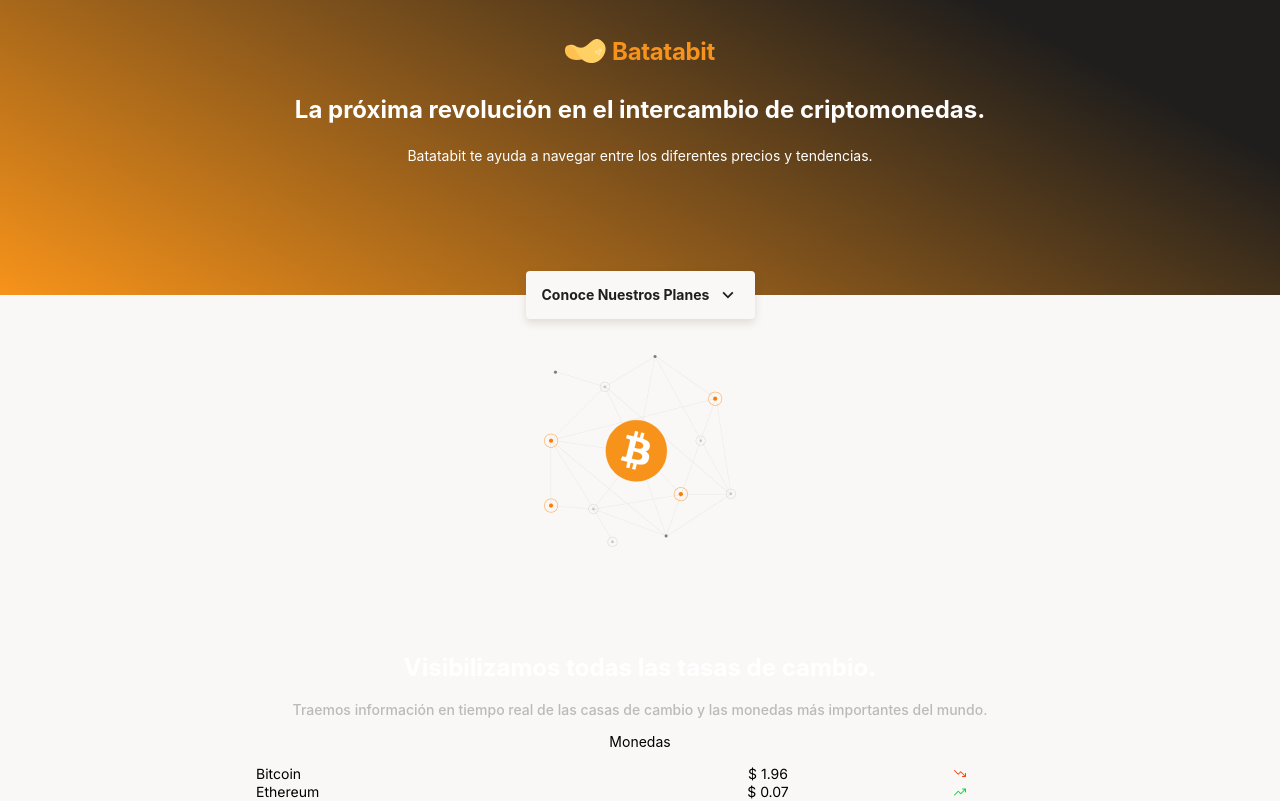
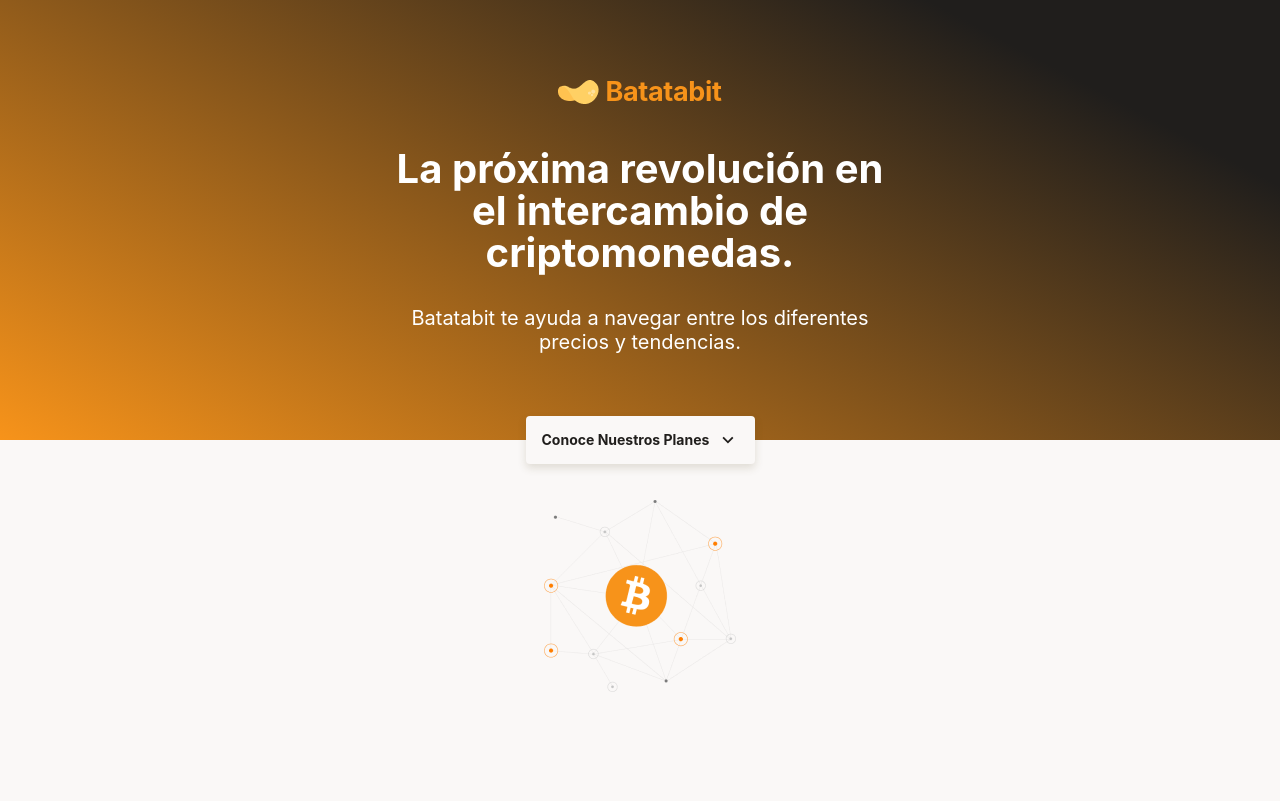
Before and after one commit to LAlejoSabogal/ReactFirstMobile, a React (Create React App) app: page / in a window 1280 px wide. Shown: the top 801 px of the page. Built offline with nearby package versions, Linux system fonts and the light colour scheme.

Commit message:
:art: Add Header media queries

```diff
--- a/src/components/header/HeaderContent.js
+++ b/src/components/header/HeaderContent.js
@@ -11,16 +11,18 @@
 const HeaderContent = () => {
     return (
         <header className="headerContent">
-            <div className="branch">
+            <div className="headerContent__branch">
                 <div>
-                    <img src={Batatabit} alt="Batatabit Logo" className="imgBranch" />
+                    <img src={Batatabit} alt="Batatabit Logo" className="headerContent__imgBranch" />
                 </div>
                 <div>
                     {TEXT.branch.nameBranch}
                 </div>
             </div>
-            <h1>{TEXT.headerContent.title}</h1>
-            <p>{TEXT.headerContent.subtitle}</p>
+            <div className="headerContent__text">
+                <h1>{TEXT.headerContent.title}</h1>
+                <p className="headerContent__subtitle">{TEXT.headerContent.subtitle}</p>
+            </div>
             <div className="buttonHeader">
                 <div>
                     {TEXT.headerContent.buttonText}
--- a/src/components/header/HeaderStyle.css
+++ b/src/components/header/HeaderStyle.css
@@ -3,28 +3,32 @@
     height: 295px;
     background: linear-gradient(207.8deg, #201E1C 16.69%, #F7931A 100%);
     color: var(--LightColor);
-    padding-right: 1.6rem;
-    padding-left: 1.6rem;
+    padding: 0 1.6rem;
+    font-weight: bold;
 }
-.branch{
+.headerContent__branch{
     padding-top: 39px;
     display: flex;
     justify-content: center;
     align-items: center;
     color: var(--PrimaryColor);
     font-size: 2.4rem;
-    font-weight: bold;
     letter-spacing: -0.035rem;
 }
-.imgBranch{
+.headerContent__imgBranch{
     padding-right: 0.6rem;
+}
+.headerContent__text{
+    margin: 0 auto;
 }
 h1{
     font-size: 2.4rem;
     line-height: 2.6rem;
-    font-weight: bold;
-    margin-top: 3.3rem;
-    margin-bottom: 2.4rem;
+    margin: 3.3rem auto 2.4rem;
+}
+.headerContent__subtitle{
+    font-weight: normal;
+    margin: 0 auto;
 }
 .buttonHeader{
     padding: 1.2rem 1.6rem;
@@ -44,6 +48,41 @@
     color: var(--DarkColor);
     box-shadow: 0px 4px 8px rgba(89, 73, 30, 0.16);
     border-radius: 4px;
+}
 
-    font-weight: bold;
+/* Media queries */
+
+@media (min-width: 600px){
+    .headerContent{
+        height: 476px;
+    }
+    .headerContent__branch{
+        padding-top: 103px;
+        font-size: 2.7rem;
+    }
+    .headerContent__text{
+        max-width: 464px;
+    }
+    h1{
+        font-size: 4rem;
+        line-height: 4.2rem;
+        margin-top: 4.4rem;
+        margin-bottom: 3.2rem;
+    }
+    .headerContent__subtitle{
+        font-size: 2rem;
+        line-height: 2.4rem;
+    }
 }
+
+@media (min-width: 834px){
+    .headerContent{
+        height: 440px;
+    }
+    .headerContent__branch{
+        padding-top: 80px;
+    }
+    .headerContent__text{
+        max-width: 488px;
+    }
+}
```
